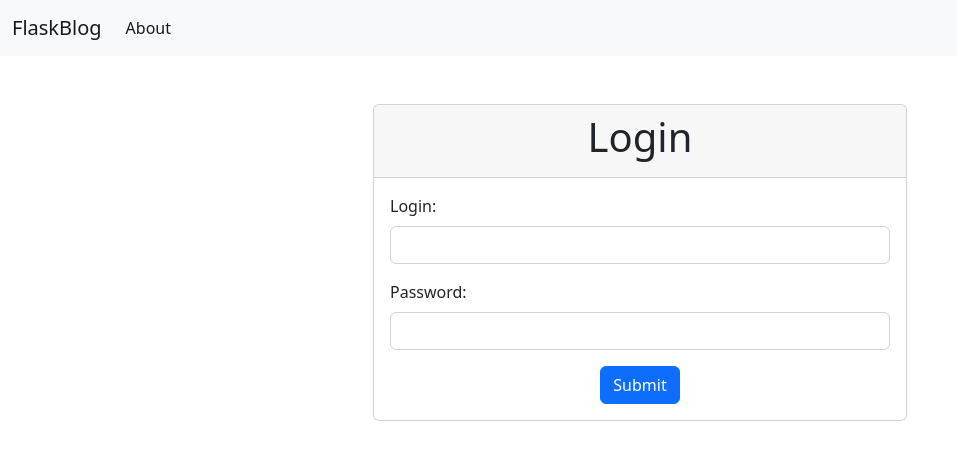
After one commit to zerg959/flask-pages, a Flask app: page /login in a window 1280 px wide. The commit adds this page. Shown: the top 460 px of the page, without its empty margins (0-957 px from the left). Run offline with Flask 3, Linux system fonts and the light colour scheme.

Commit message:
NEW: edit post page, login page, logic

```diff
--- a/main.py
+++ b/main.py
@@ -1,4 +1,4 @@
-from flask import Flask, render_template, request, redirect, url_for
+from flask import Flask, render_template, request, redirect, url_for, flash
 import sqlite3
 
 app = Flask(__name__)
@@ -44,26 +44,61 @@ def new_post():
     if request.method == 'POST':
         title = request.form['title']
         content = request.form['content']
+        if not title:
+            flash('Title is required!')
+        else:
+            conn = get_db_connection()
+            conn.execute('INSERT INTO posts (title, content) VALUES (?, ?)',
+                         (title, content))
+            conn.commit()
+            conn.close()
 
-        conn = get_db_connection()
-        conn.execute('INSERT INTO posts (title, content) VALUES (?, ?)', (title, content))
-        conn.commit()
-        conn.close()
-
-        return redirect(url_for('index'))
+            return redirect(url_for('index'))
 
     return render_template('add_post.html')
 
-# @app.route("/<int:post_id>/delete/", methods=['POST',])
-# # @login_required
-# def post_del(post_id):
-#     post = get_post(id)
-#     conn = get_db_connection()
-#     conn.execute('DELETE FROM posts WHERE id = ?', (id,))
-#     conn.commit()
-#     conn.close()
-#     # flash('"{}" was successfully deleted!'.format(post['title']))
-#     return redirect(url_for('index'))
+
+@app.route('/<int:post_id>/edit', methods=('GET', 'POST'))
+def edit(post_id):
+    post = get_post(post_id)
+
+    if request.method == 'POST':
+        title = request.form['title']
+        content = request.form['content']
+
+        # if not title:
+        #     flash('Title is required!')
+        # else:
+        conn = get_db_connection()
+        conn.execute('UPDATE posts SET title = ?, content = ?'
+                    ' WHERE id = ?',
+                    (title, content, post_id))
+        conn.commit()
+        conn.close()
+        return redirect(url_for('index'))
+
+    return render_template('edit.html', post=post)
+
+
+@app.route("/<int:post_id>/delete/", methods=('POST',))
+def post_del(post_id):
+    # post = get_post(post_id)
+    conn = get_db_connection()
+    conn.execute('DELETE FROM posts WHERE id = ?', (post_id,))
+    conn.commit()
+    conn.close()
+    # flash('"{}" was successfully deleted!'.format(post['title']))
+    return redirect(url_for('index'))
+
+@app.route('/login', methods=['GET', 'POST'])
+def login():
+    if request.method == 'POST':
+        username = request.form['username']
+        password = request.form['password']
+        # проверка логина и пароля
+        return 'Вы вошли в систему!'
+    else:
+        return render_template('login.html')
 
 @app.before_first_request
 def before_first_request():
--- a/static/style.css
+++ b/static/style.css
@@ -1,4 +1,6 @@
 h1 {
-    color: blueviolet;
-    background-color: lightblue;
+  border: 2px #eee solid;
+  color: #fc3d17;
+  text-align: center;
+  padding: 10px;
 }
--- a/templates/base.html
+++ b/templates/base.html
@@ -1,16 +1,37 @@
-<html>
-  <link rel="stylesheet" href="{{ url_for('static', filename='style.css') }}">
+<!doctype html>
+<html lang="en">
   <head>
-    <title>{% block title %}{% endblock %}</title>
+    <!-- Required meta tags -->
+    <meta charset="utf-8">
+    <meta name="viewport" content="width=device-width, initial-scale=1, shrink-to-fit=no">
+      <!-- <meta charset="UTF-8">
+      <link rel="stylesheet" href="{{ url_for('static', filename= 'css/style.css') }}"> -->
+    <!-- Bootstrap CSS -->
+    <link href="https://cdn.jsdelivr.net/npm/bootstrap@5.2.3/dist/css/bootstrap.min.css" rel="stylesheet" integrity="sha384-rbsA2VBKQhggwzxH7pPCaAqO46MgnOM80zW1RWuH61DGLwZJEdK2Kadq2F9CUG65" crossorigin="anonymous">
+
+    <title>{% block title %} {% endblock %}</title>
   </head>
-  <main>
-  <div>{% include 'header.html' %}</div>
-   <body>
-    {% block content %}{% endblock %}
+  <body>
+    <nav class="navbar navbar-expand-lg bg-light">
+      <div class="container-fluid">
+        <a class="navbar-brand" href="{{ url_for('index')}}">FlaskBlog</a>
+        <button class="navbar-toggler" type="button" data-bs-toggle="collapse" data-bs-target="#navbarSupportedContent" aria-controls="navbarSupportedContent" aria-expanded="false" aria-label="Toggle navigation">
+          <span class="navbar-toggler-icon"></span>
+        </button>
+        <div class="collapse navbar-collapse" id="navbarSupportedContent">
+          <ul class="navbar-nav me-auto mb-2 mb-lg-0">
+            <li class="nav-item">
+              <a class="nav-link active" href="#">About</a>
+            </li>
+          </ul>
+        </div>
+      </div>
+    </nav>
+    <div class="container">
+      {% block content %} {% endblock %}
+    </div>
+
+    <!-- Optional JavaScript -->
+    <script src="https://cdn.jsdelivr.net/npm/bootstrap@5.2.3/dist/js/bootstrap.bundle.min.js" integrity="sha384-kenU1KFdBIe4zVF0s0G1M5b4hcpxyD9F7jL+jjXkk+Q2h455rYXK/7HAuoJl+0I4" crossorigin="anonymous"></script>
   </body>
-  <div>
-    {% include 'footer.html' %}
-  </div>
-  </main>
-
 </html>
--- /dev/null
+++ b/templates/login.html
@@ -0,0 +1,41 @@
+{% extends 'base.html' %}
+
+{% block content %}
+  <div class="container">
+    <div class="row justify-content-center mt-5">
+      <div class="col-md-6">
+        <div class="card">
+          <div class="card-header">
+            <h1 class="text-center">Login</h1>
+          </div>
+          <div class="card-body">
+            {% with messages = get_flashed_messages() %}
+              {% if messages %}
+                <div class="alert alert-danger">
+                  <ul>
+                    {% for message in messages %}
+                      <li>{{ message }}</li>
+                    {% endfor %}
+                  </ul>
+                </div>
+              {% endif %}
+            {% endwith %}
+            <form method="post">
+              <div class="mb-3">
+                <label for="username" class="form-label">Login:</label>
+                <input type="text" class="form-control" id="username" name="username" required>
+              </div>
+              <div class="mb-3">
+                <label for="password" class="form-label">Password:</label>
+                <input type="password" class="form-control" id="password" name="password" required>
+              </div>
+              <div class="text-center">
+                <button type="submit" class="btn btn-primary">Submit</button>
+              </div>
+            </form>
+          </div>
+        </div>
+      </div>
+    </div>
+  </div>
+{% endblock %}
```
Also changed, not shown: templates/add_post.html (+19 -17 lines), templates/add_post1.html (added, +21 -0 lines), templates/base1.html (added, +16 -0 lines), templates/edit.html (+22 -9 lines), templates/index.html (+14 -21 lines), templates/index1.html (added, +21 -0 lines), templates/post.html (+5 -34 lines), templates/post1.html (added, +12 -0 lines).
